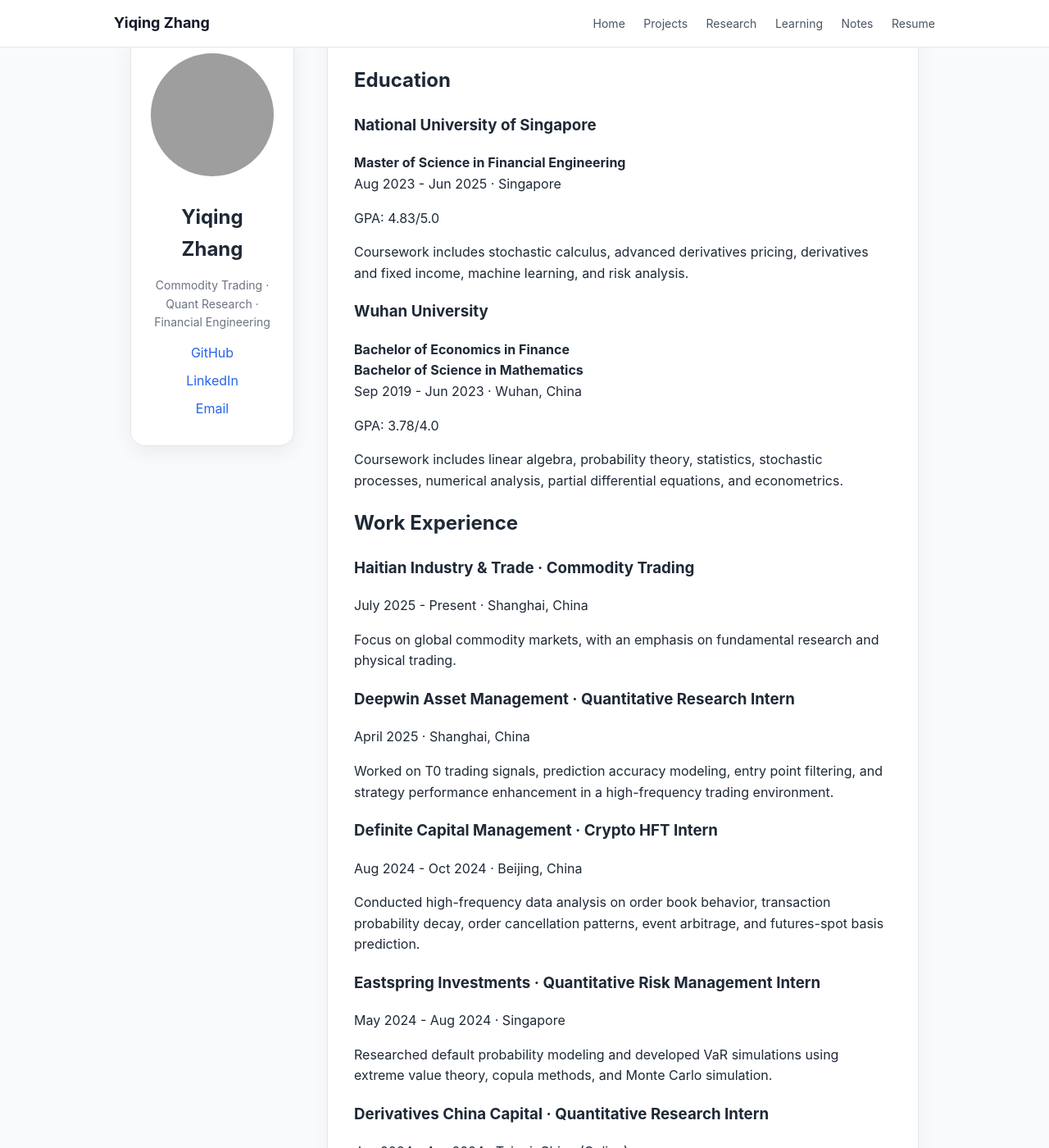
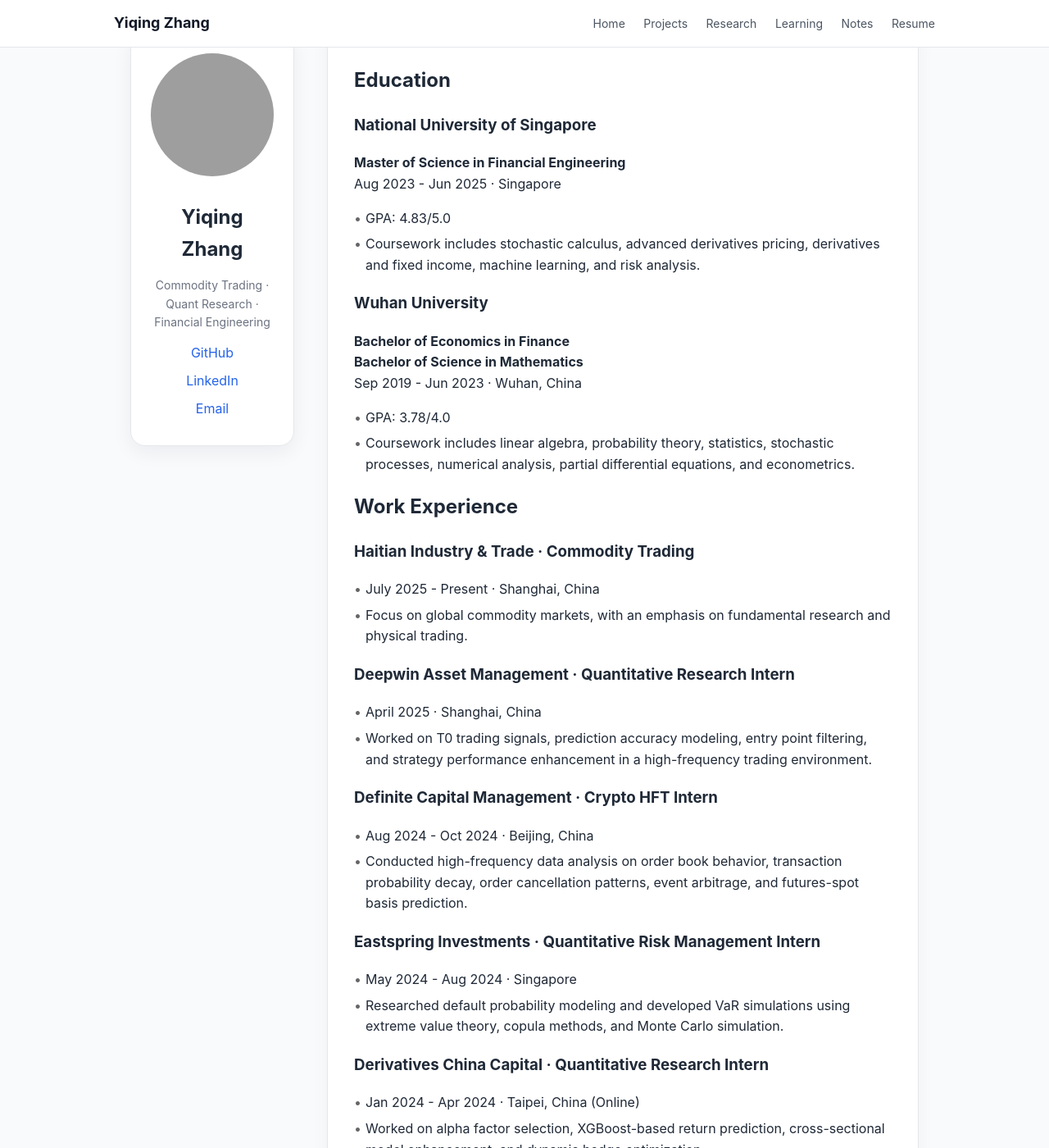
Before and after one commit to yiqing-cheung/yiqing-cheung.github.io, a Jekyll site: the page built from index.md, in a window 1280 px wide and 1400 px high, scrolled down 361 px. Shown: the whole window at 82% size. Built offline with Jekyll 4.4.1, drawn with Linux system fonts in a browser that asks for light colours; grey boxes are pictures that could not be loaded.

Commit message:
Update style.css

```diff
--- a/assets/css/style.css
+++ b/assets/css/style.css
@@ -134,6 +134,19 @@
   padding: 32px;
 }
 
+p.bullet {
+    position: relative;
+    padding-left: 14px;
+    margin: 6px 0;
+}
+
+p.bullet::before {
+    content: "•";
+    position: absolute;
+    left: 0;
+    color: #666;
+}
+
 @media (max-width: 760px) {
   .nav-container {
     flex-direction: column;
```
